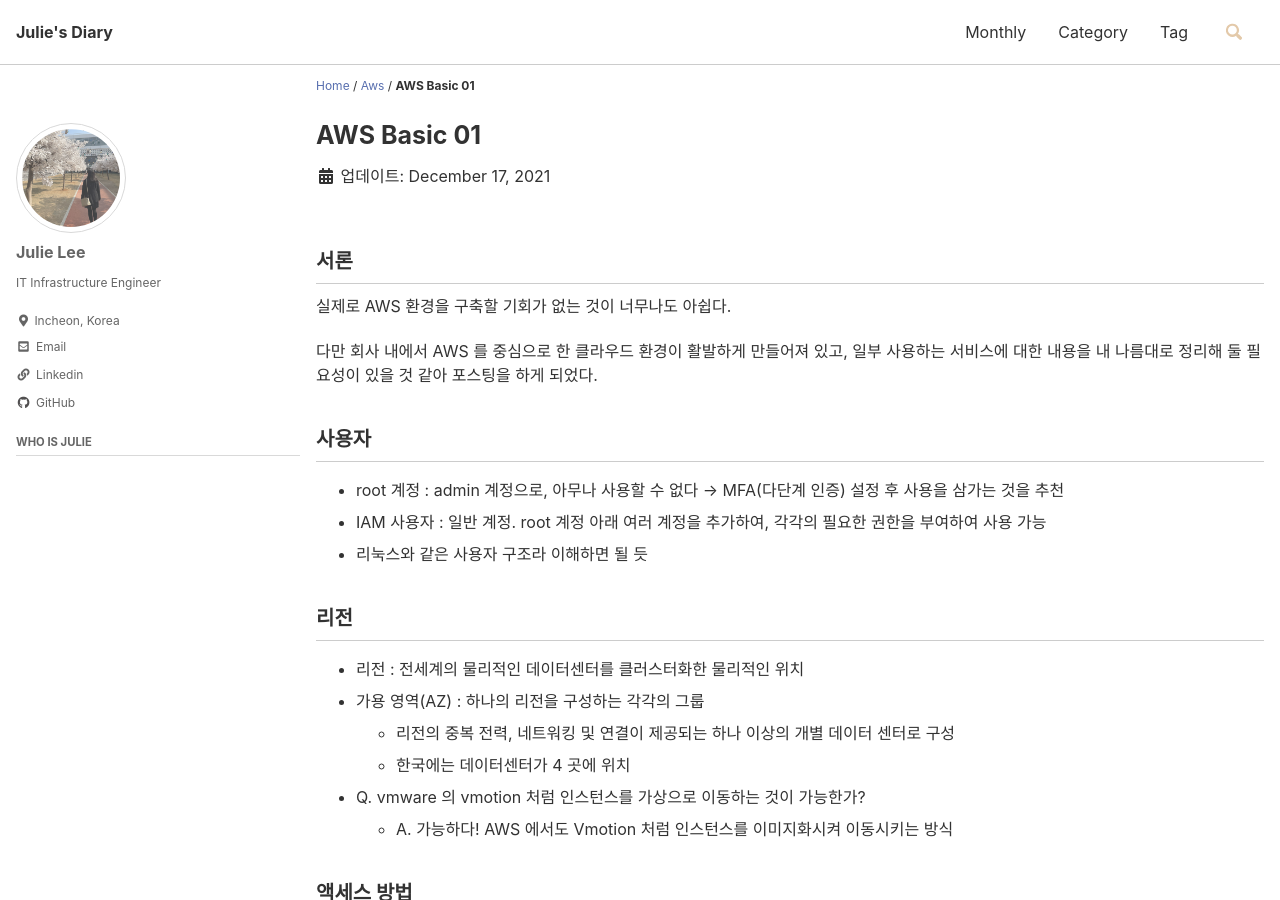
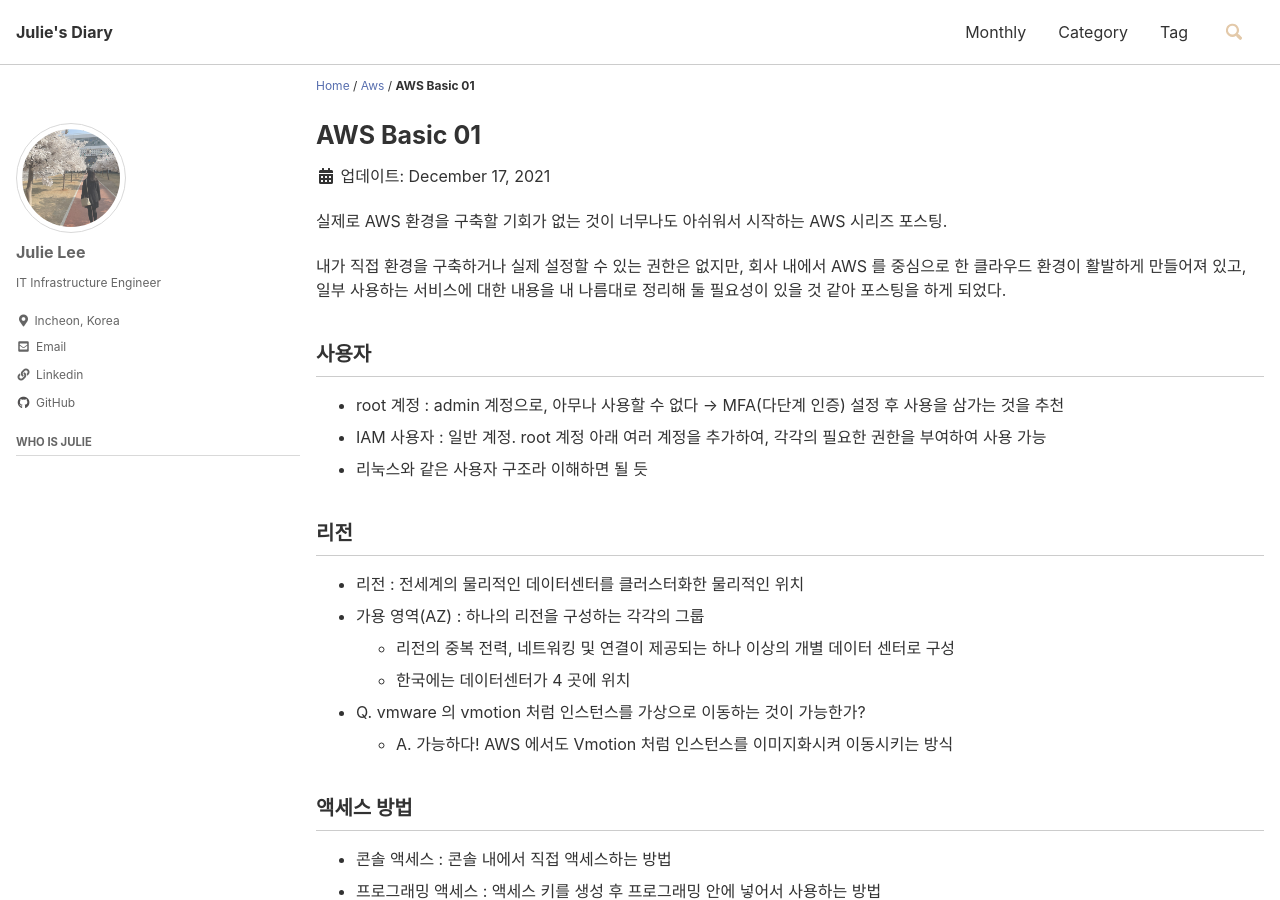
Before and after one commit to smilejulie0812/smilejulie0812.github.io, a Jekyll site: the page built from _posts/2021-12-17-awsbasic01.md, in a window 1280 px wide and 900 px high. Built offline with Jekyll 4.4.1, drawn with Linux system fonts in a browser that asks for light colours; cached includes are drawn as plain includes.

Commit message:
Update 2021-12-17-awsbasic01.md

```diff
--- a/_posts/2021-12-17-awsbasic01.md
+++ b/_posts/2021-12-17-awsbasic01.md
@@ -8,11 +8,9 @@ tags:
 sidebar:
   nav: "docs"
 ---
-## 서론
+실제로 AWS 환경을 구축할 기회가 없는 것이 너무나도 아쉬워서 시작하는 AWS 시리즈 포스팅.
 
-실제로 AWS 환경을 구축할 기회가 없는 것이 너무나도 아쉽다.
-
-다만 회사 내에서 AWS 를 중심으로 한 클라우드 환경이 활발하게 만들어져 있고, 일부 사용하는 서비스에 대한 내용을 내 나름대로 정리해 둘 필요성이 있을 것 같아 포스팅을 하게 되었다.
+내가 직접 환경을 구축하거나 실제 설정할 수 있는 권한은 없지만, 회사 내에서 AWS 를 중심으로 한 클라우드 환경이 활발하게 만들어져 있고, 일부 사용하는 서비스에 대한 내용을 내 나름대로 정리해 둘 필요성이 있을 것 같아 포스팅을 하게 되었다.
 
 ## 사용자
 
```
